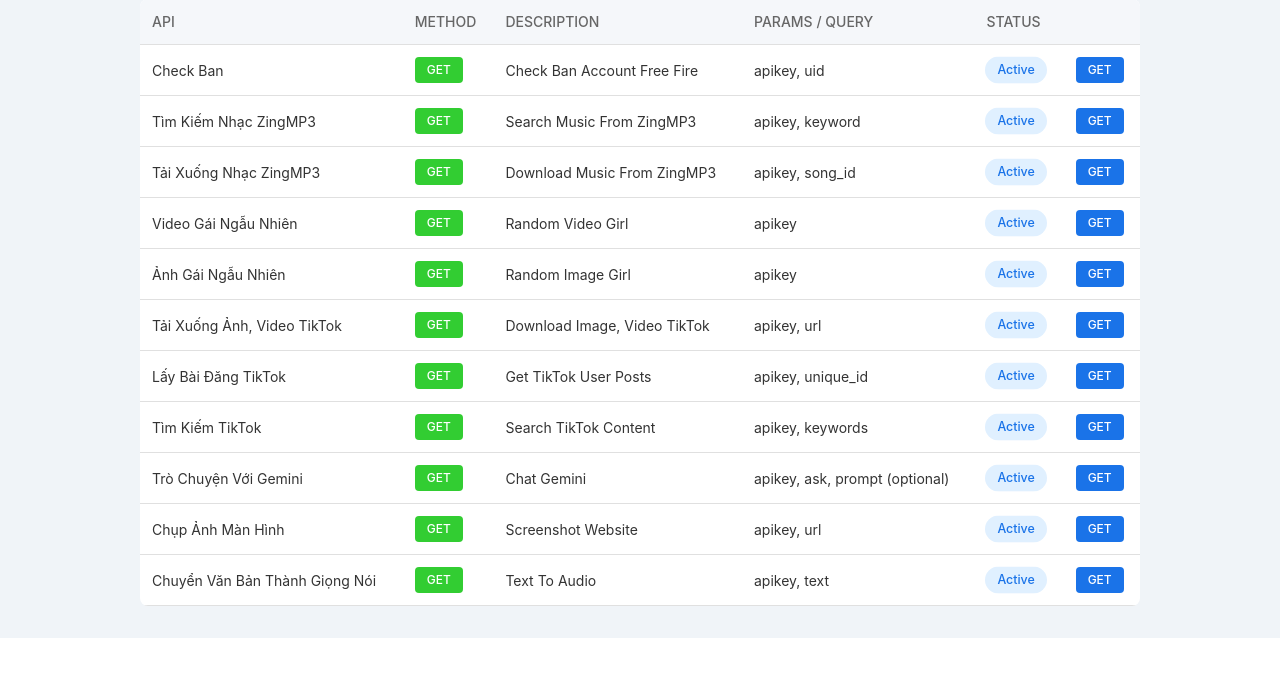
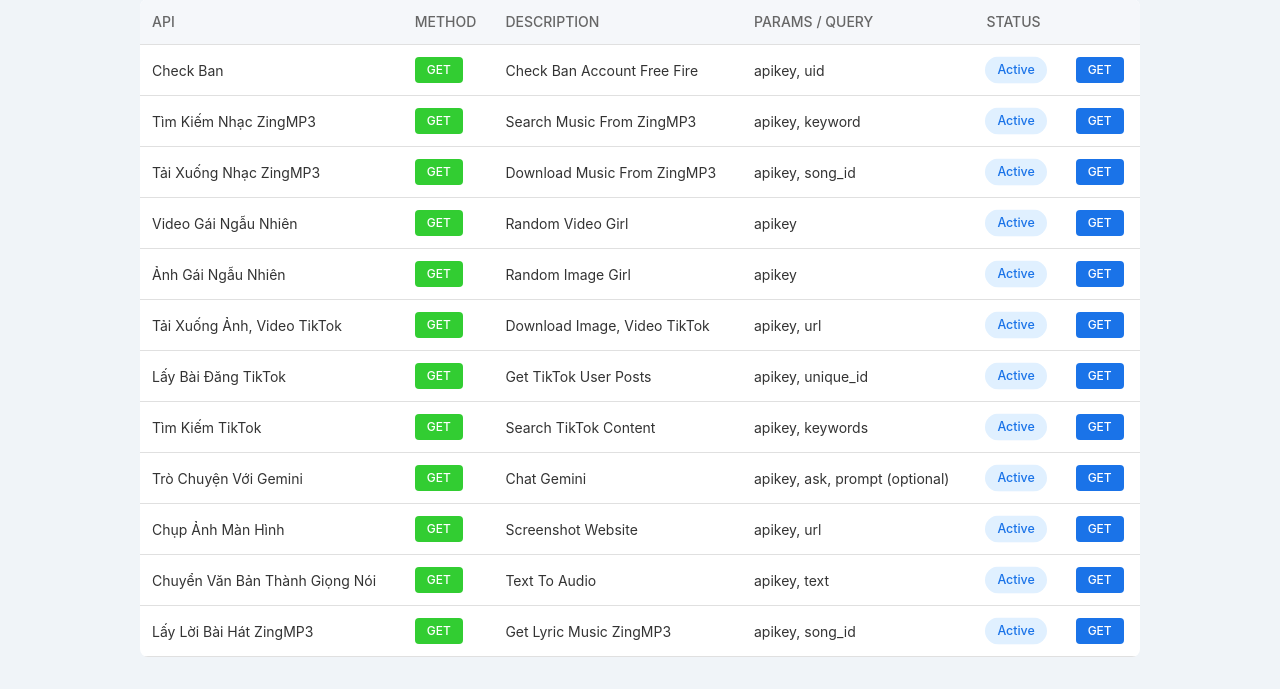
Before and after one commit to Xuankiendev/api-kiendev, a Flask app: page / in a window 1280 px wide. Shown: the part 172-861 px from the top of the page. Before the commit the page ends 810 px from the top, so only its background shows below. Run offline with Flask 3, Linux system fonts and the light colour scheme.

Commit message:
Update index.html

```diff
--- a/templates/index.html
+++ b/templates/index.html
@@ -248,6 +248,14 @@
                     <td><span class="status">Active</span></td>
                     <td><a href="https://api-kiendev.vercel.app/text_to_audio" target="_blank" class="get-btn">GET</a></td>
                 </tr>
+                <tr>
+                    <td>Lấy Lời Bài Hát ZingMP3</td>
+                    <td><span class="method-get">GET</span></td>
+                    <td>Get Lyric Music ZingMP3</td>
+                    <td>apikey, song_id</td>
+                    <td><span class="status">Active</span></td>
+                    <td><a href="https://api-kiendev.vercel.app/zingmp3_get_lyric" target="_blank" class="get-btn">GET</a></td>
+                </tr>
             </tbody>
         </table>
     </div>
```
